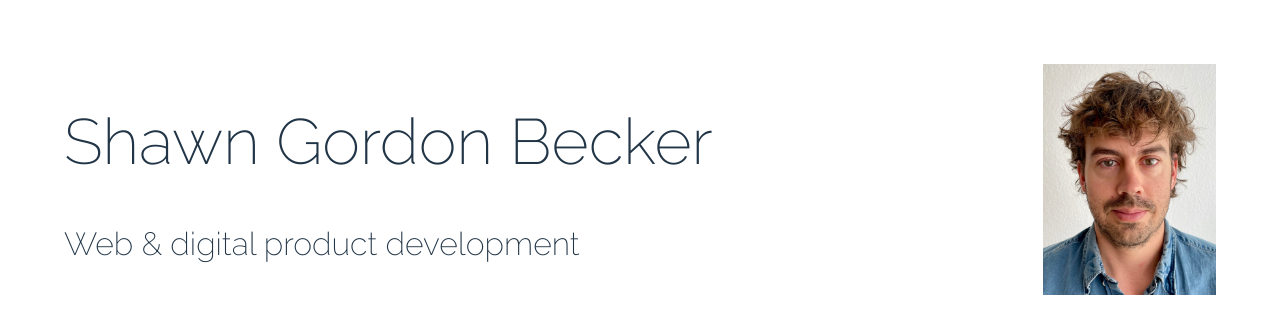
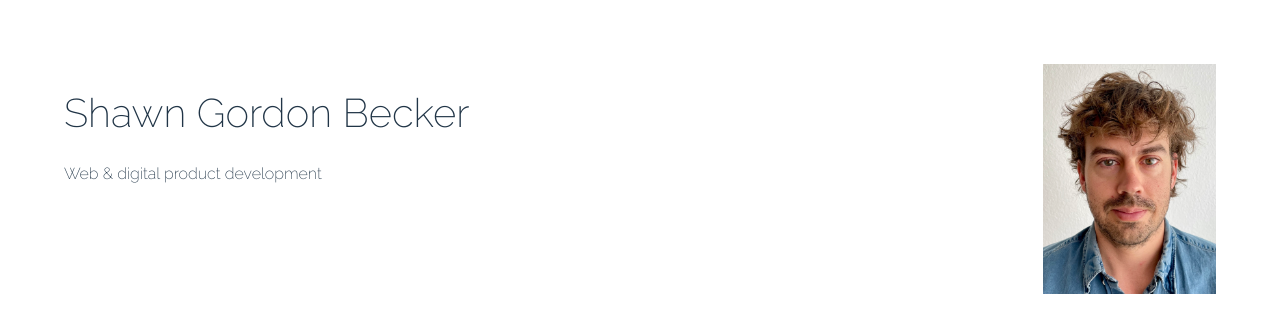
Before and after one commit to ShawnGB/my-portfolio, a React (Vite) app: page / in a window 1280 px wide. Shown: the top 334 px of the page. Built offline with nearby package versions, Linux system fonts and the light colour scheme.

Commit message:
moved image to src

```diff
--- a/src/components/Hero/HeroComponent.tsx
+++ b/src/components/Hero/HeroComponent.tsx
@@ -6,7 +6,7 @@ export default function HeroComponent() {
         <h2>Web & digital product development</h2>
       </div>
 
-      <img src='/assets/images/IMG_5789.jpg' alt="it's me :)" />
+      <img src='/src/static assets/images/IMG_5789.jpg' alt="it's me :)" />
     </div>
   );
 }
--- a/src/styles/_hero.scss
+++ b/src/styles/_hero.scss
@@ -9,10 +9,10 @@
 
 
     h1 {
-        font-size: 4rem;
+        font-size: 2.5rem;
     }
     h2 {
-        font-size: 2rem;
+        font-size: 1rem;
     }
 
     img {
```
Also changed, not shown: src/static assets/images/IMG_5789.jpg (renamed from public/assets/images/IMG_5789.jpg).
